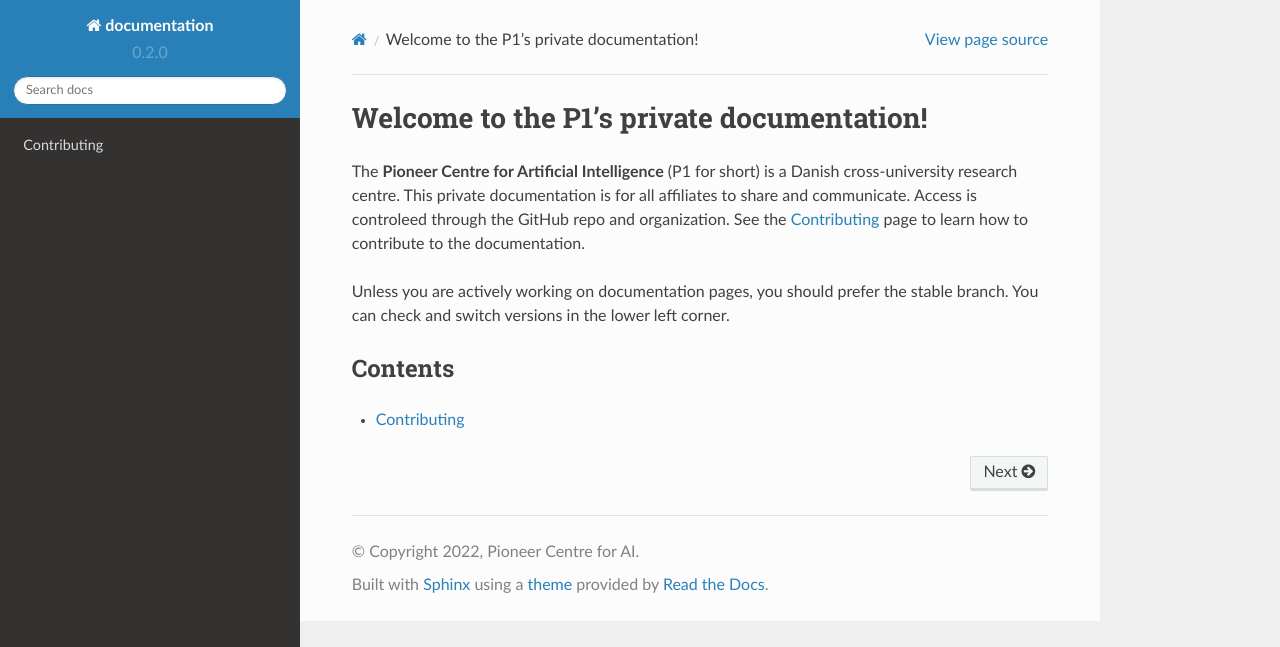
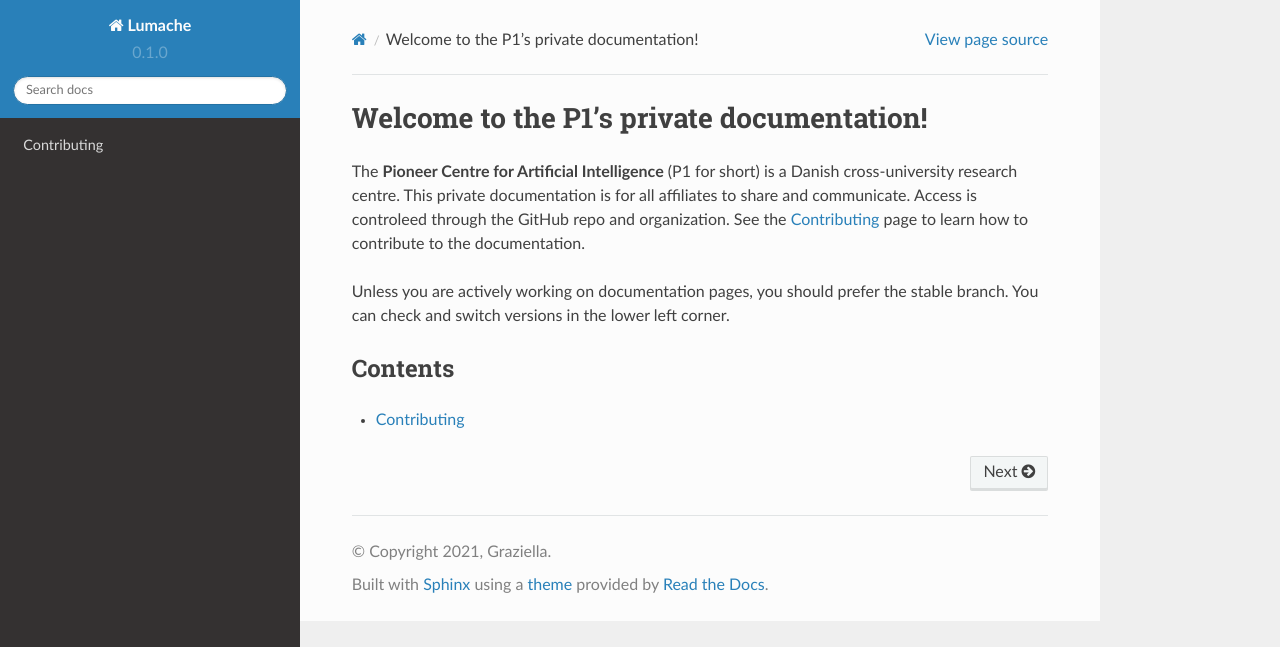
Before and after one commit to Pioneer-Centre-for-AI/p1-compute-documentation, a Sphinx documentation site: the page built from docs/source/index.rst, in a window 1280 px wide. Shown: the top 647 px of the page. Built offline with Sphinx 7.4.7 and the Read the Docs theme 2.0.0, drawn with Linux system fonts in a browser that asks for light colours.

Commit message:
Update conf.py

```diff
--- a/docs/source/conf.py
+++ b/docs/source/conf.py
@@ -2,12 +2,12 @@
 
 # -- Project information
 
-project = 'documentation'
-copyright = '2022, Pioneer Centre for AI'
-author = 'Pioneer Centre for AI'
+project = 'Lumache'
+copyright = '2021, Graziella'
+author = 'Graziella'
 
-release = '0.2'
-version = '0.2.0'
+release = '0.1'
+version = '0.1.0'
 
 # -- General configuration
 
```
